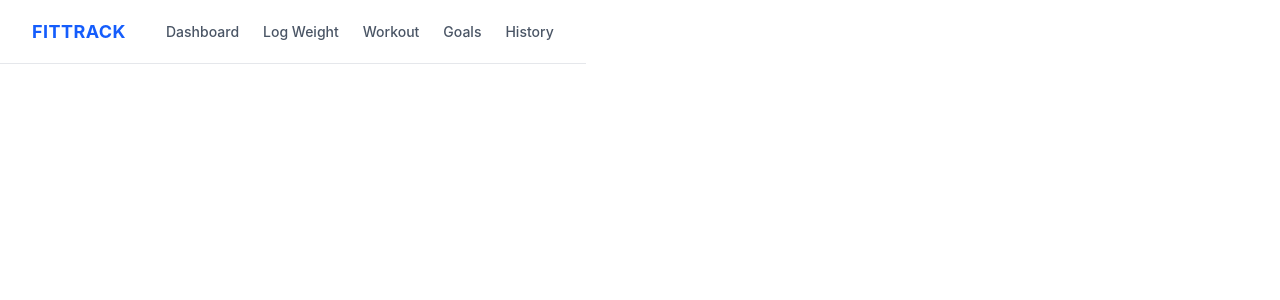
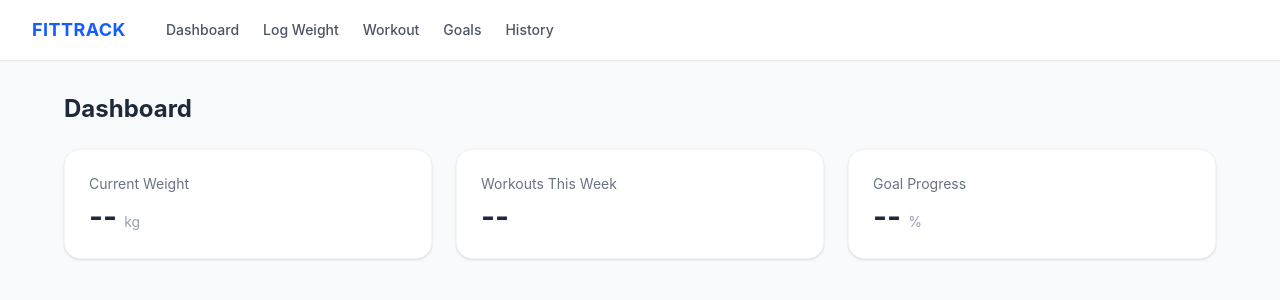
Before and after one commit to benjii7840/FitTrack, a React app in the folder FRONTEND/: page / in a window 1280 px wide. Shown: the top 300 px of the page. Built offline with nearby package versions, Linux system fonts and the light colour scheme; the HTML template or start-up script is replaced by a standard one.

Commit message:
Dashboard

```diff
--- a/FRONTEND/src/components/Layout.jsx
+++ b/FRONTEND/src/components/Layout.jsx
@@ -1,11 +1,11 @@
 import { Outlet } from "react-router-dom";
-import Navbar from "./Navbar";
+import Navbar from "./navbar";
 
 const Layout = () => {
   return (
-    <div className="flex">
+    <div className="flex flex-col min-h-screen bg-gray-50">
       <Navbar />
-      <div className="flex p-8  items-center justify-between">
+      <div className="flex-1 p-8">
         <Outlet />
       </div>
     </div>
--- a/FRONTEND/src/components/navbar.jsx
+++ b/FRONTEND/src/components/navbar.jsx
@@ -2,7 +2,7 @@ import { Link } from "react-router-dom";
 
 const Navbar = () => {
   return (
-    <nav className="bg-white border-b border-gray-200 px-8 py-4 flex items-center justify-between sticky top-0 z-10 gap-10">
+    <nav className="bg-white border-b border-gray-200 px-8 py-4 flex items-center sticky top-0 z-10 gap-10">
       <h1 className="text-blue-600 font-bold uppercase tracking-wide text-lg">
         FitTrack
       </h1>
--- a/FRONTEND/src/pages/Dashboard.jsx
+++ b/FRONTEND/src/pages/Dashboard.jsx
@@ -1,7 +1,29 @@
-import React from "react";
+const Dashboard = () => {
+  return (
+    <div className="max-w-6xl mx-auto">
+      <h1 className="text-2xl font-bold text-gray-800 mb-6">Dashboard</h1>
 
-const Dashboard = () => {
-  return <div></div>;
+      {/* Stats Cards */}
+      <div className="grid grid-cols-1 sm:grid-cols-3 gap-6 mb-8">
+        <div className="bg-white rounded-2xl shadow-sm border border-gray-100 p-6">
+          <p className="text-sm text-gray-500 mb-1">Current Weight</p>
+          <p className="text-3xl font-bold text-gray-800">
+            -- <span className="text-sm font-normal text-gray-400">kg</span>
+          </p>
+        </div>
+        <div className="bg-white rounded-2xl shadow-sm border border-gray-100 p-6">
+          <p className="text-sm text-gray-500 mb-1">Workouts This Week</p>
+          <p className="text-3xl font-bold text-gray-800">--</p>
+        </div>
+        <div className="bg-white rounded-2xl shadow-sm border border-gray-100 p-6">
+          <p className="text-sm text-gray-500 mb-1">Goal Progress</p>
+          <p className="text-3xl font-bold text-gray-800">
+            -- <span className="text-sm font-normal text-gray-400">%</span>
+          </p>
+        </div>
+      </div>
+    </div>
+  );
 };
 
 export default Dashboard;
```
